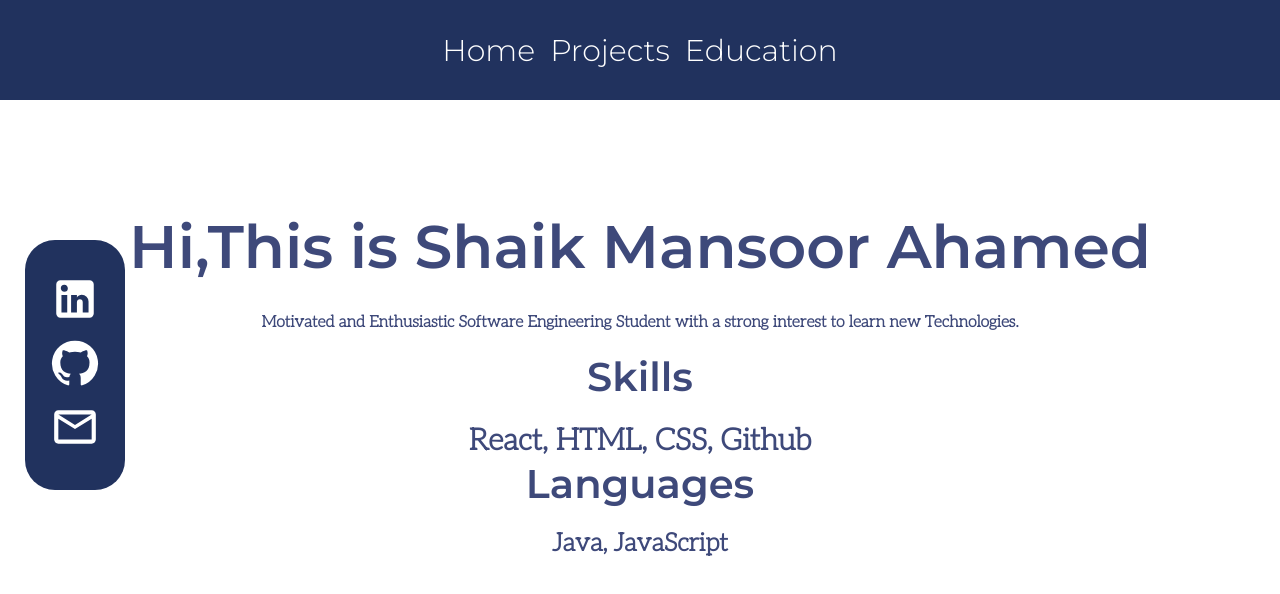
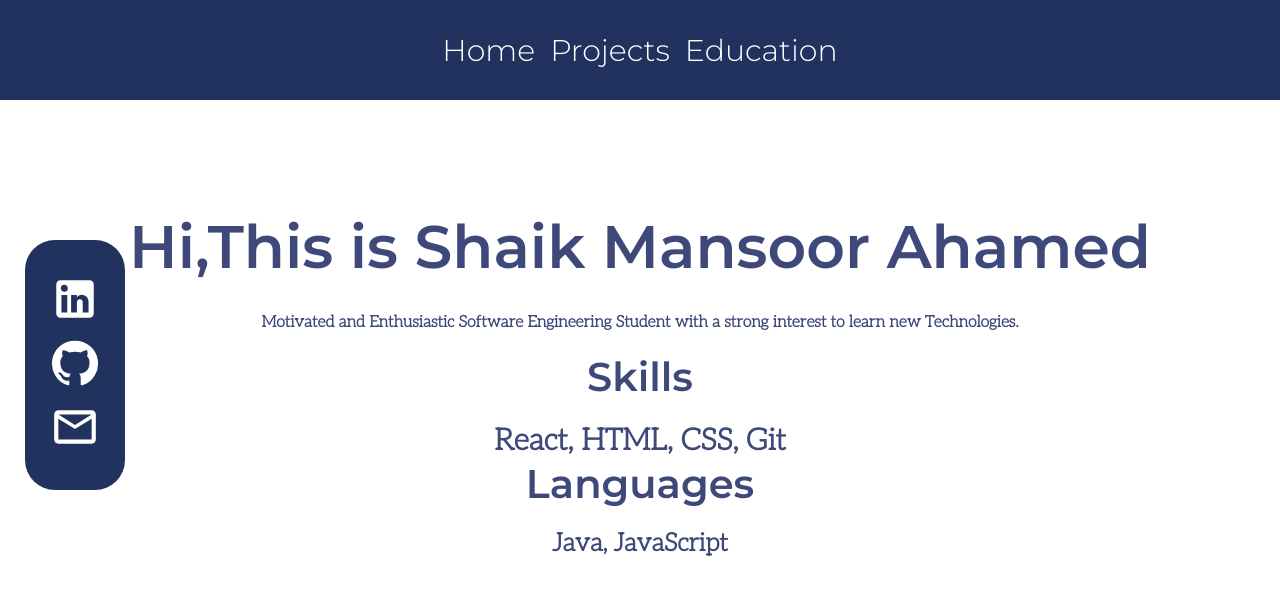
Before and after one commit to MansoorShaik02/React-Personal-Portfolio, a React (Create React App) app: page /#/ in a window 1280 px wide. Shown: the top 594 px of the page. Built offline with nearby package versions, Linux system fonts and the light colour scheme.

Commit message:
changes reverted

```diff
--- a/src/pages/Home.js
+++ b/src/pages/Home.js
@@ -10,7 +10,7 @@ function Home() {
             </p></div>
             <div className="SkillsTitle"><h1>Skills</h1></div>
             <div className="Skills"><span>React,</span>
-                <span> HTML, CSS, Github</span></div>
+                <span> HTML, CSS, Git</span></div>
             <div className="LanguagesTitle"><h2>Languages</h2></div>
             <div className="Languages"><p>Java, JavaScript</p></div>
 
```
